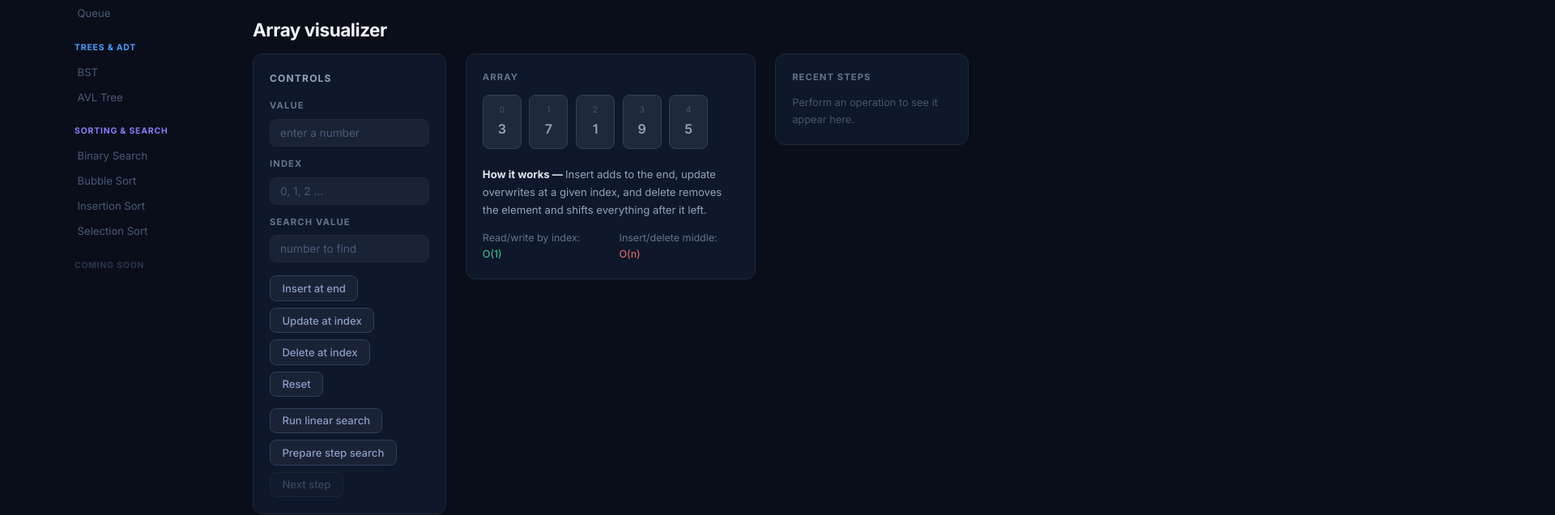
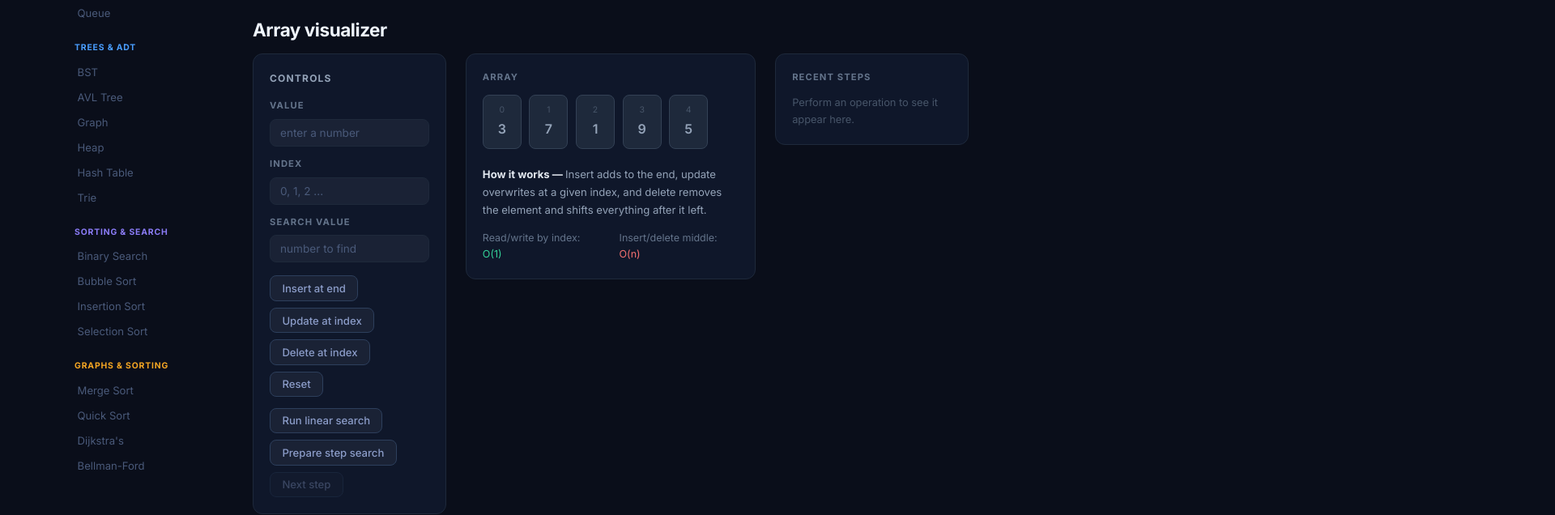
Before and after one commit to Alan-K-Biju-7/AlgoVista, a React (Create React App) app: page /simulator in a window 1280 px wide. Shown: the part 240-876 px from the top of the page at 81% size, 1920 px wide, since content can reach past the window. Built offline with nearby package versions, Linux system fonts and the light colour scheme.

Commit message:
feat: wire all visualizers into SimulatorPage sections (Graph, Heap, Hash, Trie, Dijkstra, Bellman-Ford, MergeSort, QuickSort)

```diff
--- a/src/pages/SimulatorPage.jsx
+++ b/src/pages/SimulatorPage.jsx
@@ -19,23 +19,31 @@ import QuickSortVisualizer  from '../modules/quicksort/QuickSortVisualizer';
 import BellmanFordVisualizer from '../modules/bellmanford/BellmanFordVisualizer';
 
 const sections = [
-  { id: 'array',      label: 'Array',          phase: 'P1', color: '#00d4aa', Component: ArrayVisualizer },
-  { id: 'linkedlist', label: 'Linked List',     phase: 'P1', color: '#00d4aa', Component: LinkedListVisualizer },
-  { id: 'stack',      label: 'Stack',           phase: 'P1', color: '#00d4aa', Component: StackVisualizer },
-  { id: 'queue',      label: 'Queue',           phase: 'P1', color: '#00d4aa', Component: QueueVisualizer },
-  { id: 'bst',        label: 'BST',             phase: 'P2', color: '#4a9eff', Component: BSTVisualizer },
-  { id: 'avl',        label: 'AVL Tree',        phase: 'P2', color: '#4a9eff', Component: AVLVisualizer },
-  { id: 'bsearch',    label: 'Binary Search',   phase: 'P3', color: '#8b7cf8', Component: BinarySearchVisualizer },
-  { id: 'bubble',     label: 'Bubble Sort',     phase: 'P3', color: '#8b7cf8', Component: BubbleSortVisualizer },
-  { id: 'insertion',  label: 'Insertion Sort',  phase: 'P3', color: '#8b7cf8', Component: InsertionSortVisualizer },
-  { id: 'selection',  label: 'Selection Sort',  phase: 'P3', color: '#8b7cf8', Component: SelectionSortVisualizer },
+  { id: 'array',        label: 'Array',              phase: 'P1', color: '#00d4aa', Component: ArrayVisualizer },
+  { id: 'linkedlist',   label: 'Linked List',         phase: 'P1', color: '#00d4aa', Component: LinkedListVisualizer },
+  { id: 'stack',        label: 'Stack',               phase: 'P1', color: '#00d4aa', Component: StackVisualizer },
+  { id: 'queue',        label: 'Queue',               phase: 'P1', color: '#00d4aa', Component: QueueVisualizer },
+  { id: 'bst',          label: 'BST',                 phase: 'P2', color: '#4a9eff', Component: BSTVisualizer },
+  { id: 'avl',          label: 'AVL Tree',            phase: 'P2', color: '#4a9eff', Component: AVLVisualizer },
+  { id: 'graph',        label: 'Graph',               phase: 'P2', color: '#4a9eff', Component: GraphVisualizer },
+  { id: 'heap',         label: 'Heap',                phase: 'P2', color: '#4a9eff', Component: HeapVisualizer },
+  { id: 'hashtable',    label: 'Hash Table',          phase: 'P2', color: '#4a9eff', Component: HashVisualizer },
+  { id: 'trie',         label: 'Trie',                phase: 'P2', color: '#4a9eff', Component: TrieVisualizer },
+  { id: 'bsearch',      label: 'Binary Search',       phase: 'P3', color: '#8b7cf8', Component: BinarySearchVisualizer },
+  { id: 'bubble',       label: 'Bubble Sort',         phase: 'P3', color: '#8b7cf8', Component: BubbleSortVisualizer },
+  { id: 'insertion',    label: 'Insertion Sort',      phase: 'P3', color: '#8b7cf8', Component: InsertionSortVisualizer },
+  { id: 'selection',    label: 'Selection Sort',      phase: 'P3', color: '#8b7cf8', Component: SelectionSortVisualizer },
+  { id: 'mergesort',    label: 'Merge Sort',          phase: 'P4', color: '#f5a623', Component: MergeSortVisualizer },
+  { id: 'quicksort',    label: 'Quick Sort',          phase: 'P4', color: '#f5a623', Component: QuickSortVisualizer },
+  { id: 'dijkstra',     label: "Dijkstra's",          phase: 'P4', color: '#f5a623', Component: DijkstraVisualizer },
+  { id: 'bellmanford',  label: 'Bellman-Ford',        phase: 'P4', color: '#f5a623', Component: BellmanFordVisualizer },
 ];
 
 const phaseGroups = [
   { phase: 'P1', label: 'Linear DS',  color: '#00d4aa' },
   { phase: 'P2', label: 'Trees & ADT', color: '#4a9eff' },
   { phase: 'P3', label: 'Sorting & Search', color: '#8b7cf8' },
-  { phase: 'P4', label: 'Coming soon',  color: '#2a3550' },
+  { phase: 'P4', label: 'Graphs & Sorting', color: '#f5a623' },
 ];
 
 export default function SimulatorPage() {
```
